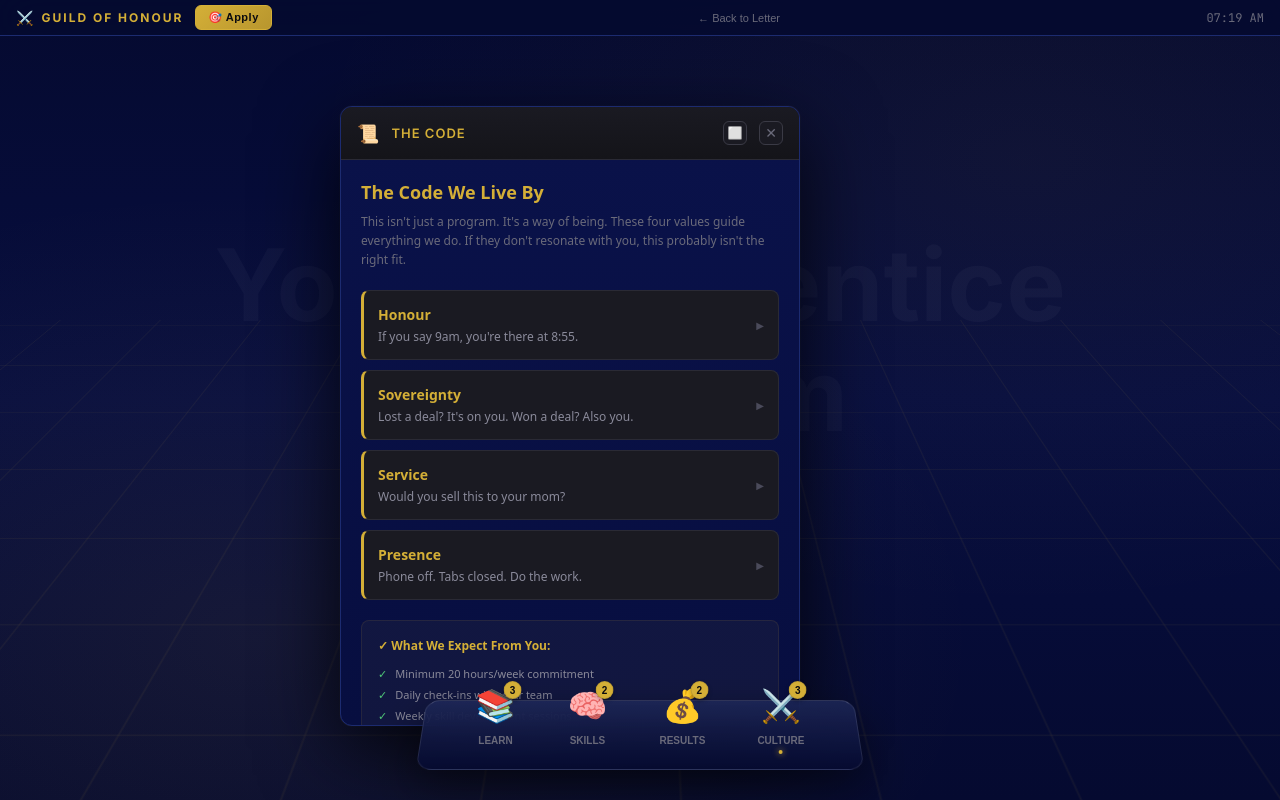
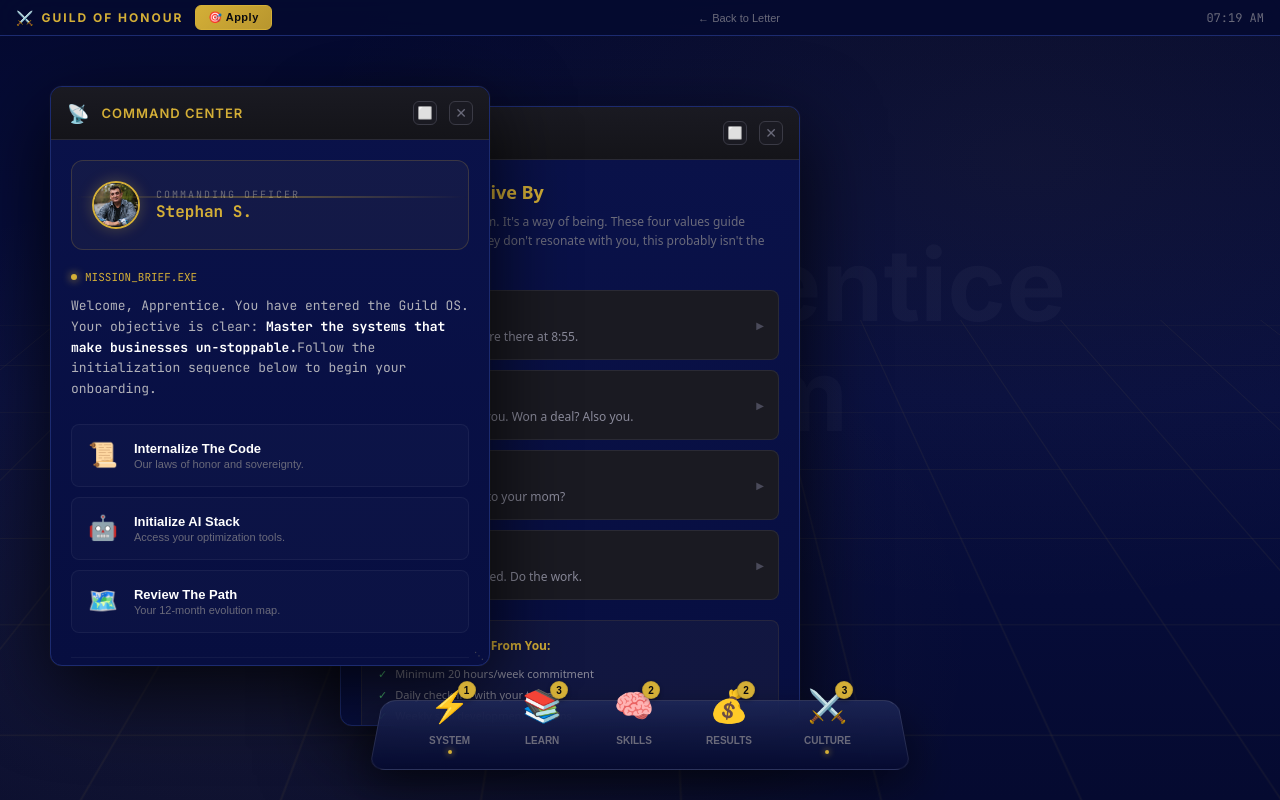
Before and after one commit to z0rbas/guild-marketing-pod, a React (Vite) app: page / in a window 1280 px wide. Both pictures are taken after a click on the button "GO STRAIGHT TO APPLICATION". Built offline with nearby package versions, Linux system fonts and the light colour scheme.

Commit message:
Add interactive Command Center onboarding window

```diff
--- a/src/App.jsx
+++ b/src/App.jsx
@@ -17,11 +17,12 @@ import WhatIsAPod from './components/windows/WhatIsAPod';
 import FAQ from './components/windows/FAQ';
 import ApplyNow from './components/windows/ApplyNow';
 import AISkills from './components/windows/AISkills';
+import CommandCenter from './components/windows/CommandCenter';
 
 export default function App() {
   const [stage, setStage] = useState('boot'); // boot -> letter -> os
-  const [openWindows, setOpenWindows] = useState(['code']);
-  const [windowOrder, setWindowOrder] = useState(['code']);
+  const [openWindows, setOpenWindows] = useState(['command', 'code']);
+  const [windowOrder, setWindowOrder] = useState(['code', 'command']);
   const [time, setTime] = useState(new Date());
   const [isMobile, setIsMobile] = useState(window.innerWidth <= 640);
 
@@ -57,14 +58,21 @@ export default function App() {
 
   const handleSkipToApplication = () => {
     setStage('os');
-    if (!openWindows.includes('code')) {
-      setOpenWindows([...openWindows, 'code']);
-      setWindowOrder([...windowOrder, 'code']);
-    }
-    focusWindow('code');
+    const defaults = ['command', 'code'];
+    const newWindows = [...new Set([...openWindows, ...defaults])];
+    setOpenWindows(newWindows);
+    setWindowOrder([...windowOrder.filter(w => !defaults.includes(w)), ...defaults]);
+    focusWindow('command');
   };
 
   const windows = [
+    { id: 'command', title: 'Command Center', icon: '📡', component: <CommandCenter onStartTask={(id) => {
+      if (!openWindows.includes(id)) {
+        setOpenWindows(prev => [...prev, id]);
+        setWindowOrder(prev => [...prev, id]);
+      }
+      focusWindow(id);
+    }} />, position: { x: 50, y: 50 }, width: 440, height: 580 },
     { id: 'whatisapod', title: 'What is a POD?', icon: '🛡️', component: <WhatIsAPod />, position: { x: 60, y: 40 }, width: 520, height: 680 },
     { id: 'comparison', title: 'University vs Pod', icon: '🎓', component: <UniversityComparison />, position: { x: 40, y: 50 }, width: 520, height: 720 },
     { id: 'path', title: 'The Path', icon: '🗺️', component: <ThePath />, position: { x: 100, y: 70 }, width: 480, height: 620 },
@@ -80,6 +88,12 @@ export default function App() {
 
 
     const categories = [
+    {
+      id: 'system',
+      label: 'System',
+      icon: '⚡',
+      items: ['command']
+    },
     {
       id: 'learn',
       label: 'Learn',
--- /dev/null
+++ b/src/components/windows/CommandCenter.jsx
@@ -0,0 +1,160 @@
+import React, { useState, useEffect } from 'react';
+
+const CommandCenter = ({ onStartTask }) => {
+  const [glitch, setGlitch] = useState(false);
+  const [onboardingStep, setOnboardingStep] = useState(0);
+
+  useEffect(() => {
+    const interval = setInterval(() => {
+      setGlitch(true);
+      setTimeout(() => setGlitch(false), 200);
+    }, 5000);
+    return () => clearInterval(interval);
+  }, []);
+
+  const tasks = [
+    { id: 'code', title: 'Internalize The Code', desc: 'Our laws of honor and sovereignty.', icon: '📜' },
+    { id: 'aiskills', title: 'Initialize AI Stack', desc: 'Access your optimization tools.', icon: '🤖' },
+    { id: 'path', title: 'Review The Path', desc: 'Your 12-month evolution map.', icon: '🗺️' },
+  ];
+
+  return (
+    <div style={{ color: '#e0e0e0', fontFamily: '"JetBrains Mono", monospace' }}>
+      {/* Header / Identity */}
+      <div style={{
+        padding: 20,
+        background: 'rgba(212,175,55,0.05)',
+        borderRadius: 12,
+        border: '1px solid rgba(212,175,55,0.2)',
+        marginBottom: 20,
+        position: 'relative',
+        overflow: 'hidden'
+      }}>
+        <div style={{
+          position: 'absolute',
+          top: 0,
+          left: 0,
+          width: '100%',
+          height: 2,
+          background: 'linear-gradient(90deg, transparent, #d4af37, transparent)',
+          animation: 'scanline 2s linear infinite'
+        }} />
+
+        <div style={{ display: 'flex', alignItems: 'center', gap: 16 }}>
+          <div style={{
+            width: 48,
+            height: 48,
+            borderRadius: '50%',
+            overflow: 'hidden',
+            border: '2px solid #d4af37',
+            boxShadow: '0 0 15px rgba(212,175,55,0.3)'
+          }}>
+            <img src="/images/founder.png" alt="Founder" style={{ width: '100%', height: '100%', objectFit: 'cover' }} />
+          </div>
+          <div>
+            <div style={{ fontSize: 10, color: '#6a6a7a', letterSpacing: 2, textTransform: 'uppercase' }}>Commanding Officer</div>
+            <div style={{ fontSize: 16, fontWeight: 700, color: '#d4af37' }}>Stephan S.</div>
+          </div>
+        </div>
+      </div>
+
+      {/* Mission Brief */}
+      <div style={{ marginBottom: 24 }}>
+        <div style={{ fontSize: 11, color: '#d4af37', marginBottom: 12, display: 'flex', alignItems: 'center', gap: 8 }}>
+          <span style={{ width: 6, height: 6, borderRadius: '50%', background: '#d4af37', boxShadow: '0 0 8px #d4af37' }} />
+          MISSION_BRIEF.EXE
+        </div>
+        <p style={{ fontSize: 13, color: '#b0b0b8', lineHeight: 1.6, margin: 0 }}>
+          Welcome, Apprentice. You have entered the Guild OS. Your objective is clear:
+          <span style={{ color: '#fff', fontWeight: 700 }}> Master the systems that make businesses un-stoppable.</span>
+          Follow the initialization sequence below to begin your onboarding.
+        </p>
+      </div>
+
+      {/* Interactive Task List */}
+      <div style={{ display: 'flex', flexDirection: 'column', gap: 10 }}>
+        {tasks.map((task, index) => (
+          <button
+            key={task.id}
+            onClick={() => {
+              setOnboardingStep(index + 1);
+              onStartTask(task.id);
+            }}
+            style={{
+              display: 'flex',
+              alignItems: 'center',
+              gap: 16,
+              padding: 16,
+              background: onboardingStep > index ? 'rgba(80, 200, 120, 0.05)' : 'rgba(255,255,255,0.02)',
+              border: onboardingStep > index ? '1px solid rgba(80, 200, 120, 0.3)' : '1px solid rgba(255,255,255,0.05)',
+              borderRadius: 8,
+              cursor: 'pointer',
+              textAlign: 'left',
+              transition: 'all 0.2s cubic-bezier(0.4, 0, 0.2, 1)',
+              width: '100%',
+              position: 'relative'
+            }}
+            onMouseEnter={(e) => {
+              e.currentTarget.style.background = 'rgba(212,175,55,0.05)';
+              e.currentTarget.style.borderColor = 'rgba(212,175,55,0.3)';
+              e.currentTarget.style.transform = 'translateX(4px)';
+            }}
+            onMouseLeave={(e) => {
+              e.currentTarget.style.background = onboardingStep > index ? 'rgba(80, 200, 120, 0.05)' : 'rgba(255,255,255,0.02)';
+              e.currentTarget.style.borderColor = onboardingStep > index ? '1px solid rgba(80, 200, 120, 0.3)' : '1px solid rgba(255,255,255,0.05)';
+              e.currentTarget.style.transform = 'translateX(0)';
+            }}
+          >
+            <div style={{ fontSize: 24 }}>{task.icon}</div>
+            <div style={{ flex: 1 }}>
+              <div style={{ fontSize: 13, fontWeight: 700, color: onboardingStep > index ? '#50c878' : '#fff', marginBottom: 2 }}>{task.title}</div>
+              <div style={{ fontSize: 11, color: '#6a6a7a' }}>{task.desc}</div>
+            </div>
+            {onboardingStep > index && (
+              <div style={{ color: '#50c878', fontSize: 12 }}>COMPLETED</div>
+            )}
+          </button>
+        ))}
+      </div>
+
+      {/* System Status Footer */}
+      <div style={{
+        marginTop: 24,
+        paddingTop: 16,
+        borderTop: '1px solid rgba(255,255,255,0.05)',
+        display: 'flex',
+        justifyContent: 'space-between',
+        alignItems: 'center'
+      }}>
+        <div style={{ display: 'flex', gap: 12 }}>
+          <div style={{ textAlign: 'center' }}>
+            <div style={{ fontSize: 9, color: '#4a4a5a', marginBottom: 2 }}>ACTIVE_PODS</div>
+            <div style={{ fontSize: 12, color: '#d4af37', fontWeight: 700 }}>24</div>
+          </div>
+          <div style={{ textAlign: 'center' }}>
+            <div style={{ fontSize: 9, color: '#4a4a5a', marginBottom: 2 }}>AI_WORKFLOWS</div>
+            <div style={{ fontSize: 12, color: '#d4af37', fontWeight: 700 }}>156</div>
+          </div>
+        </div>
+        <div style={{
+          fontSize: 10,
+          color: glitch ? '#ff3232' : '#4a4a5a',
+          fontFamily: 'monospace',
+          transition: 'color 0.1s'
+        }}>
+          SYS_STABLE: 99.8%
+        </div>
+      </div>
+
+      <style>{`
+        @keyframes scanline {
+          0% { top: 0; opacity: 0; }
+          50% { opacity: 0.5; }
+          100% { top: 100%; opacity: 0; }
+        }
+      `}</style>
+    </div>
+  );
+};
+
+export default CommandCenter;
```
